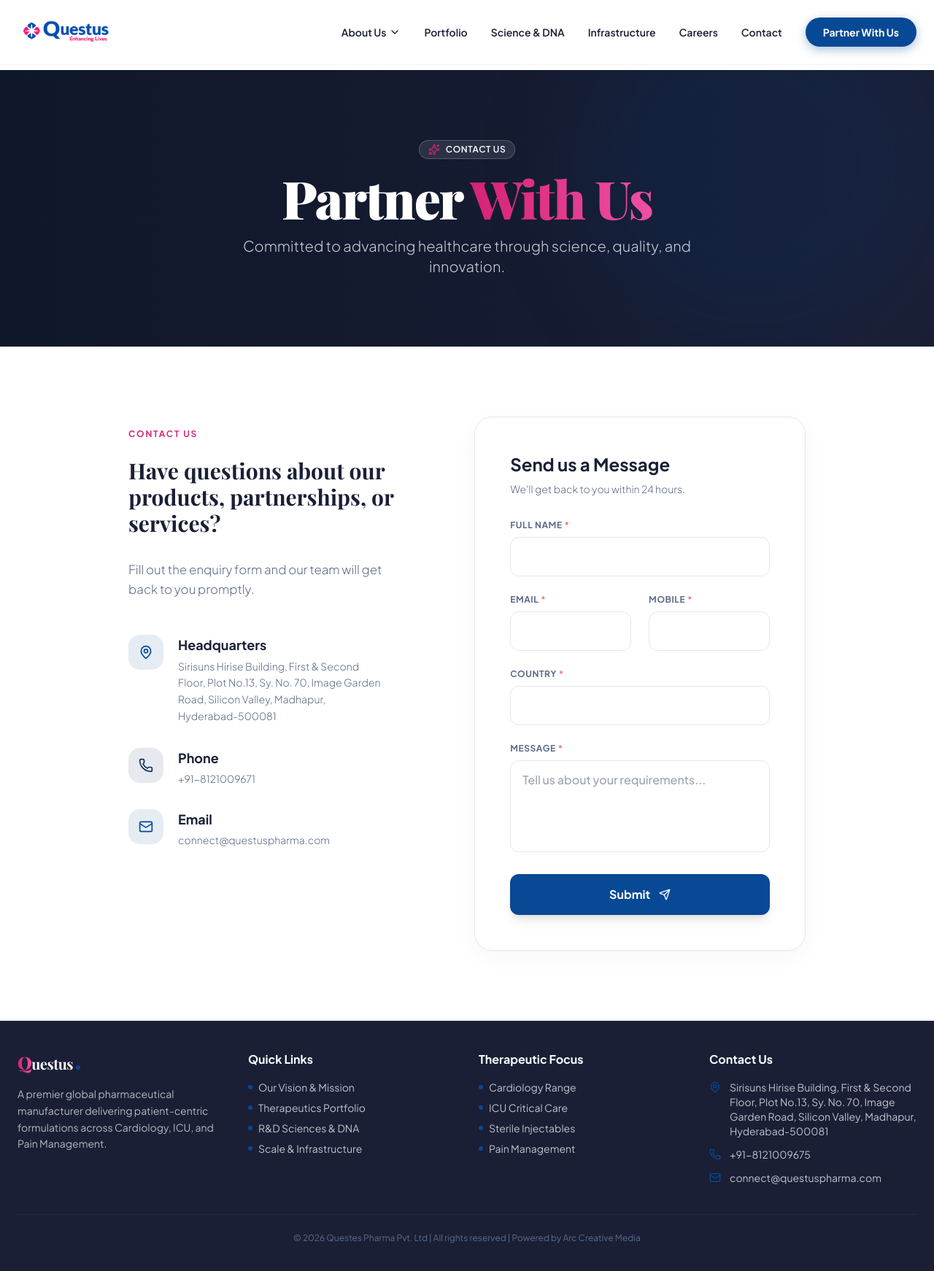
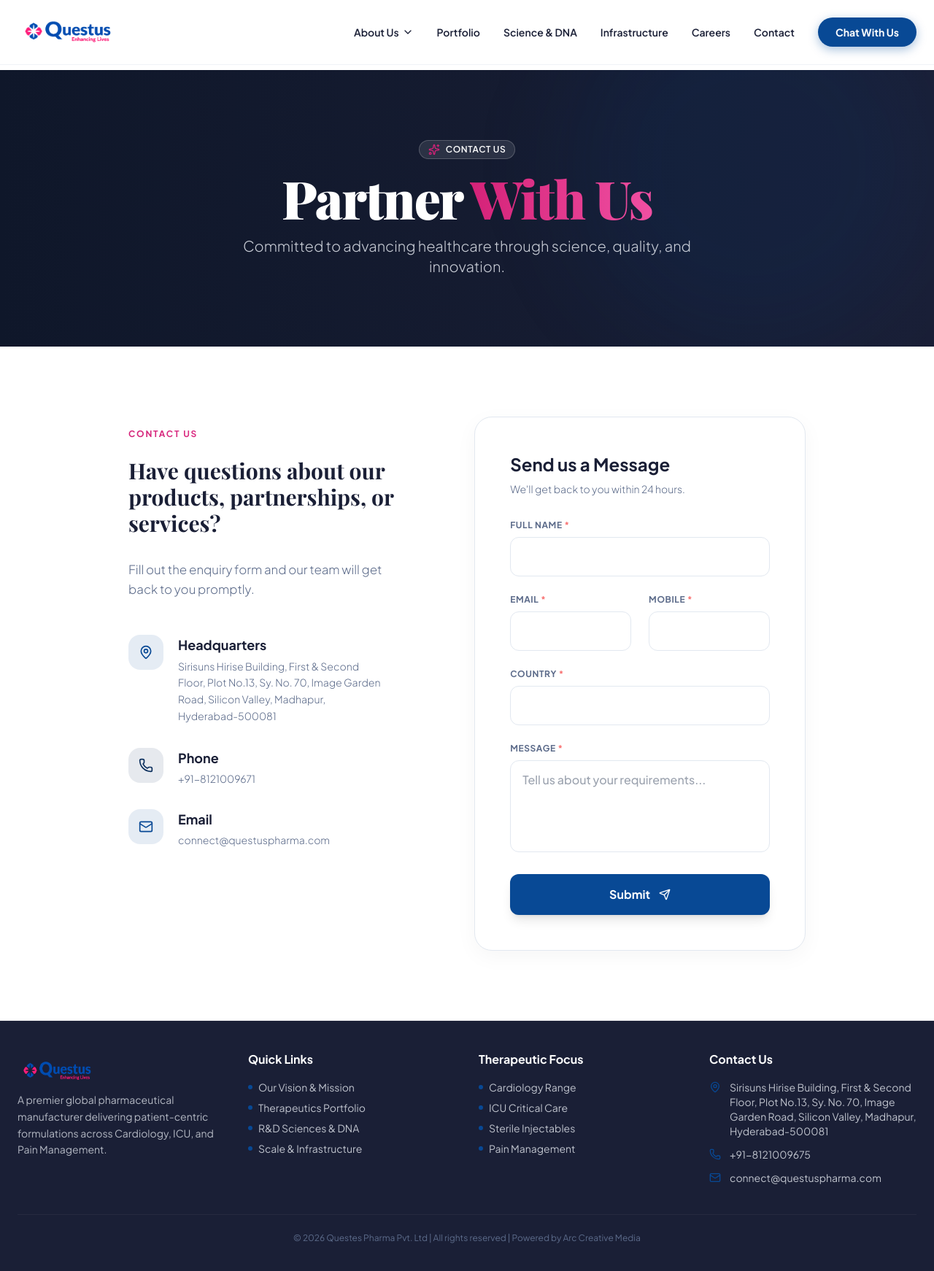
Before and after one commit to Shashank-koti/Questes, a React (Vite) app: page /contact in a window 1280 px wide. Shown: the top 1742 px of the page at 73% size. Built offline with nearby package versions, Linux system fonts and the light colour scheme; a web font is replaced by a local one.

Commit message:
whatsapp added

```diff
--- a/src/components/Footer.jsx
+++ b/src/components/Footer.jsx
@@ -10,12 +10,8 @@ const Footer = () => {
         <div className="grid grid-cols-1 md:grid-cols-2 lg:grid-cols-4 gap-8">
 
           {/* Brand Info */}
-          <div className="space-y-4">
-            <Link to="/" className="flex items-baseline group">
-              <span className="font-serif font-black text-2xl tracking-tight text-transparent bg-clip-text bg-gradient-to-r from-brand-accent to-brand-soft transition-transform duration-300 group-hover:scale-105">Q</span>
-              <span className="font-serif font-bold text-xl tracking-tight text-white">uestus</span>
-              <span className="ml-1 w-1.5 h-1.5 rounded-full bg-brand-primary animate-pulse"></span>
-            </Link>
+          <div>
+            <img src="/src/assets/navImg.png" alt="questes logo" className='h-14 w-28' />
             <p className="text-brand-faint/70 text-sm leading-relaxed max-w-xs">
               A premier global pharmaceutical manufacturer delivering patient-centric formulations across Cardiology, ICU, and Pain Management.
             </p>
--- a/src/components/Navbar.jsx
+++ b/src/components/Navbar.jsx
@@ -109,9 +109,9 @@ const Navbar = () => {
             </div>
           ))}
 
-          <Link to="/contact" className="bg-brand-primary hover:bg-brand-secondary text-white px-6 py-2.5 rounded-full text-sm font-bold shadow-[0_4px_14px_rgba(6,76,157,0.35)] hover:shadow-[0_6px_20px_rgba(6,76,157,0.5)] transition-all duration-300 transform hover:-translate-y-0.5">
-            Partner With Us
-          </Link>
+          <a href="https://wa.me/919581118081" className="bg-brand-primary hover:bg-brand-secondary text-white px-6 py-2.5 rounded-full text-sm font-bold shadow-[0_4px_14px_rgba(6,76,157,0.35)] hover:shadow-[0_6px_20px_rgba(6,76,157,0.5)] transition-all duration-300 transform hover:-translate-y-0.5" target="_blank">
+            Chat With Us
+          </a>
         </nav>
 
         {/* Mobile menu button */}
```
Also changed, not shown: src/assets/navImg.png.
